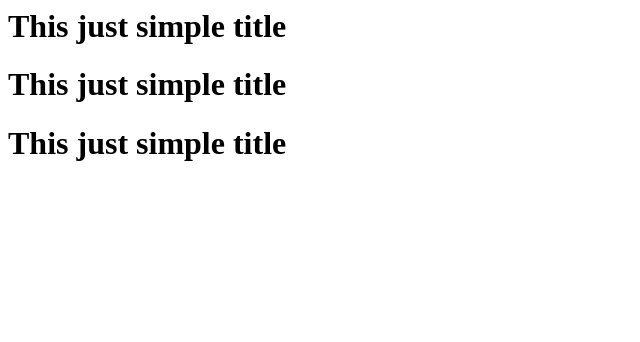
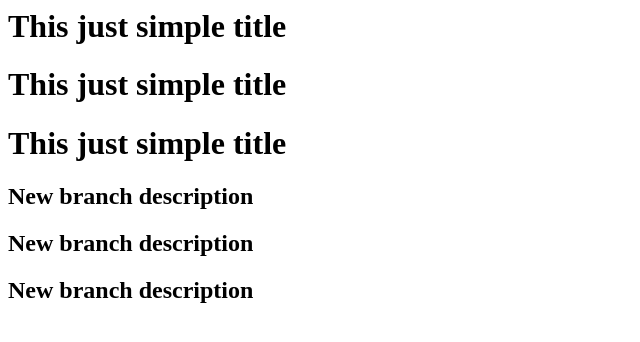
Before and after one commit to cuncis1st/Latihan, a plain HTML site: page index.html in a window 1280 px wide. Shown: the whole page, without its empty margins (0-640 px from the left). Drawn offline with Linux system fonts and the light colour scheme.

Commit message:
add from new branch

```diff
--- a/index.html
+++ b/index.html
@@ -2,4 +2,7 @@
 	<h1> This just simple title <h1/>
 		<h1> This just simple title <h1/>
 			<h1> This just simple title <h1/>
+			<h2> New branch description <h2/>
+			<h2> New branch description <h2/>
+			<h2> New branch description <h2/>
 <html/>
```
